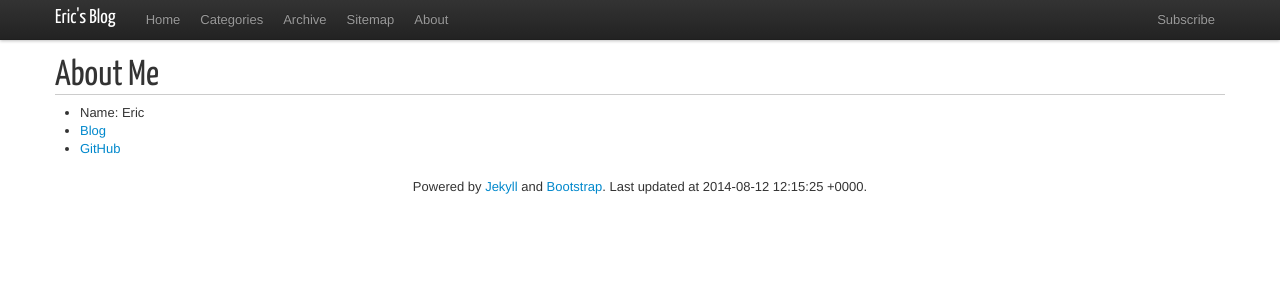
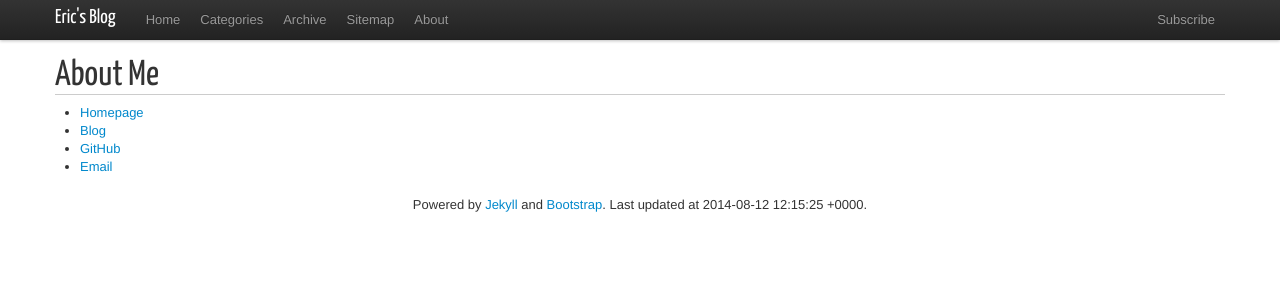
Before and after one commit to wjin/wjin.github.io, a Jekyll site: the page built from about.html, in a window 1280 px wide. Shown: the top 300 px of the page. Built offline with Jekyll 4.4.1, drawn with Linux system fonts in a browser that asks for light colours; nearby versions of some CDN libraries; Markdown is read by kramdown in place of the engine named in the settings.

Commit message:
modify about page
Signed-off-by: Wei Jin <wjin.cn@gmail.com>

```diff
--- a/about.html
+++ b/about.html
@@ -7,10 +7,10 @@ title: About
   <h1>About Me</h1>
   <p>
     <ul>
-	  <li>Name: Eric</li>
-	  <a href="mailto:wjin.cn@gmail.com" target="_self"></a>
+	  <li><a href='http://wjin.org'>Homepage</a></li>
 	  <li><a href='http://wjin.github.io'>Blog</a></li>
       <li><a href='https://github.com/wjin'>GitHub</a></li>
+	  <li><a href='mailto:wjin.cn@gmail.com'>Email</a></li>
     </ul>
   </p>
 
```
